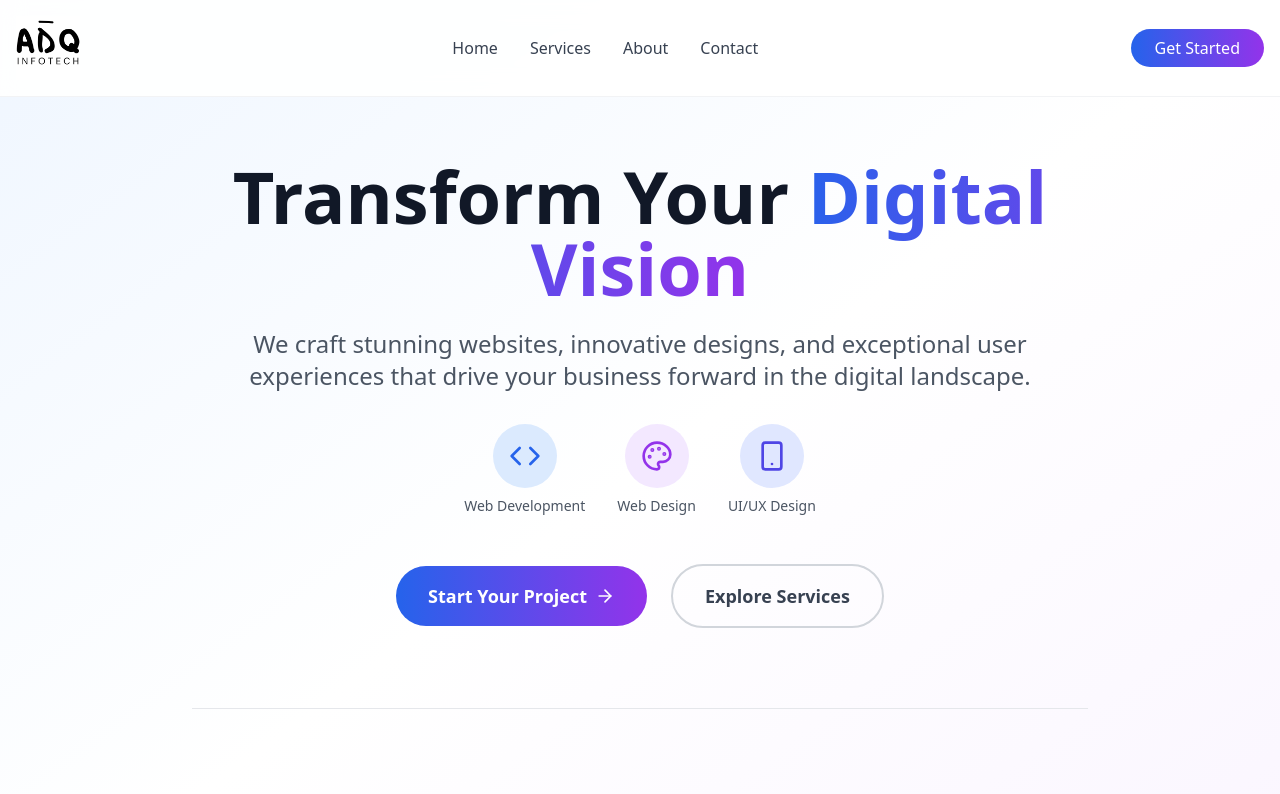
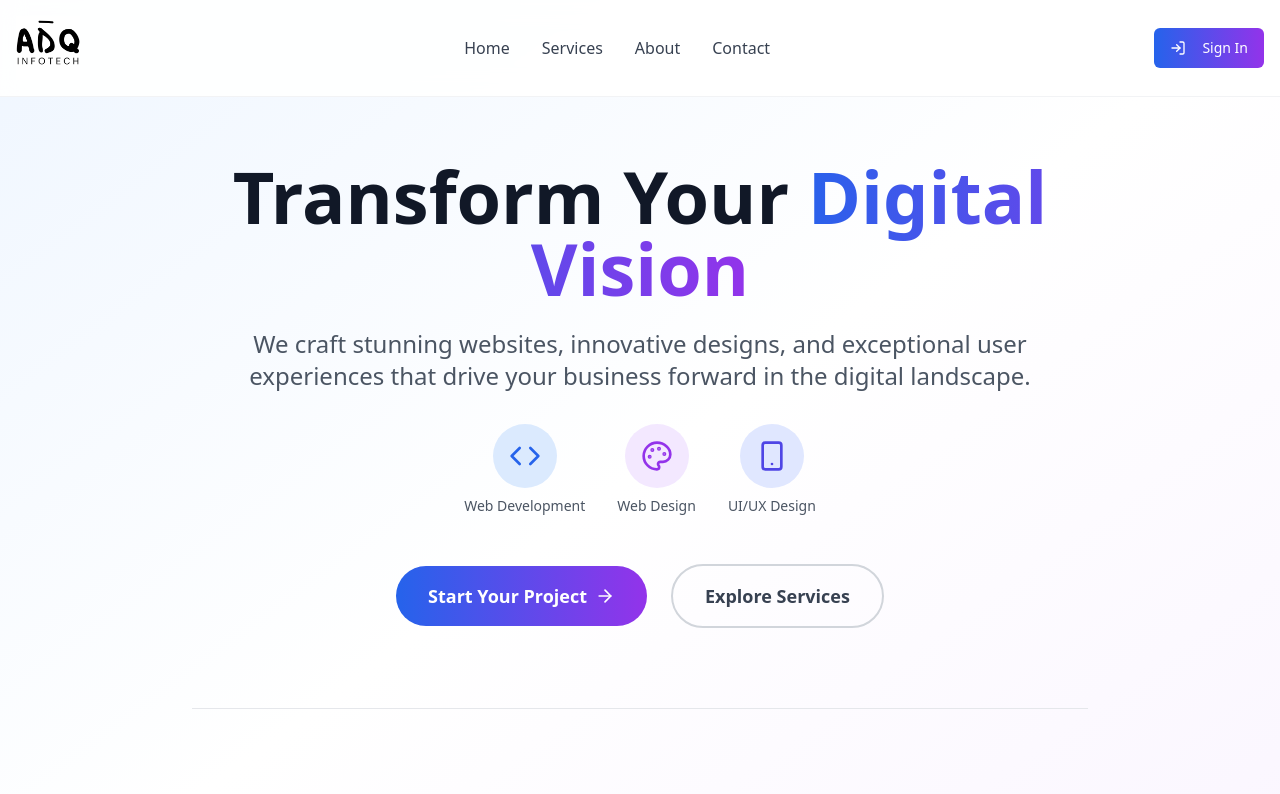
Before and after one commit to AhamedAnsari2004/adq-infotech-launchpad, a React (Vite) app: page / in a window 1280 px wide. Shown: the top 794 px of the page. Built offline with nearby package versions, Linux system fonts and the light colour scheme.

Commit message:
Add sign-in/sign-out buttons
Implement sign-in and sign-out functionality, likely adding UI elements to the header for user authentication.

```diff
--- /dev/null
+++ b/src/components/AuthButtons.tsx
@@ -0,0 +1,54 @@
+
+import React, { useState } from 'react';
+import { LogIn, LogOut, User } from 'lucide-react';
+import { Button } from './ui/button';
+
+const AuthButtons = () => {
+  const [isSignedIn, setIsSignedIn] = useState(false);
+  const [user, setUser] = useState<{ name: string } | null>(null);
+
+  const handleSignIn = () => {
+    // This is a placeholder - you'll replace this with your actual authentication logic
+    setIsSignedIn(true);
+    setUser({ name: 'User' });
+    console.log('Sign in clicked - integrate with your auth service');
+  };
+
+  const handleSignOut = () => {
+    setIsSignedIn(false);
+    setUser(null);
+    console.log('Sign out clicked');
+  };
+
+  if (isSignedIn && user) {
+    return (
+      <div className="flex items-center space-x-3">
+        <div className="flex items-center space-x-2 text-gray-700">
+          <User size={20} />
+          <span className="hidden sm:inline">Welcome, {user.name}</span>
+        </div>
+        <Button
+          onClick={handleSignOut}
+          variant="outline"
+          size="sm"
+          className="flex items-center space-x-2"
+        >
+          <LogOut size={16} />
+          <span>Sign Out</span>
+        </Button>
+      </div>
+    );
+  }
+
+  return (
+    <Button
+      onClick={handleSignIn}
+      className="flex items-center space-x-2 bg-gradient-to-r from-blue-600 to-purple-600 text-white hover:shadow-lg transition-all duration-300"
+    >
+      <LogIn size={16} />
+      <span>Sign In</span>
+    </Button>
+  );
+};
+
+export default AuthButtons;
--- a/src/components/Header.tsx
+++ b/src/components/Header.tsx
@@ -2,6 +2,7 @@
 import React from 'react';
 import { Menu, X } from 'lucide-react';
 import { useState } from 'react';
+import AuthButtons from './AuthButtons';
 
 const Header = () => {
   const [isMenuOpen, setIsMenuOpen] = useState(false);
@@ -27,14 +28,9 @@ const Header = () => {
             <a href="#contact" className="text-gray-700 hover:text-blue-600 transition-colors font-medium">Contact</a>
           </nav>
 
-          {/* CTA Button */}
-          <div className="hidden md:block">
-            <a
-              href="#contact"
-              className="bg-gradient-to-r from-blue-600 to-purple-600 text-white px-6 py-2 rounded-full hover:shadow-lg transition-all duration-300 transform hover:-translate-y-0.5"
-            >
-              Get Started
-            </a>
+          {/* Auth Buttons - Desktop */}
+          <div className="hidden md:flex items-center space-x-4">
+            <AuthButtons />
           </div>
 
           {/* Mobile Menu Button */}
@@ -54,12 +50,11 @@ const Header = () => {
               <a href="#services" className="text-gray-700 hover:text-blue-600 transition-colors font-medium">Services</a>
               <a href="#about" className="text-gray-700 hover:text-blue-600 transition-colors font-medium">About</a>
               <a href="#contact" className="text-gray-700 hover:text-blue-600 transition-colors font-medium">Contact</a>
-              <a
-                href="#contact"
-                className="bg-gradient-to-r from-blue-600 to-purple-600 text-white px-6 py-2 rounded-full text-center hover:shadow-lg transition-all duration-300"
-              >
-                Get Started
-              </a>
+
+              {/* Auth Buttons - Mobile */}
+              <div className="pt-2">
+                <AuthButtons />
+              </div>
             </div>
           </nav>
         )}
```
